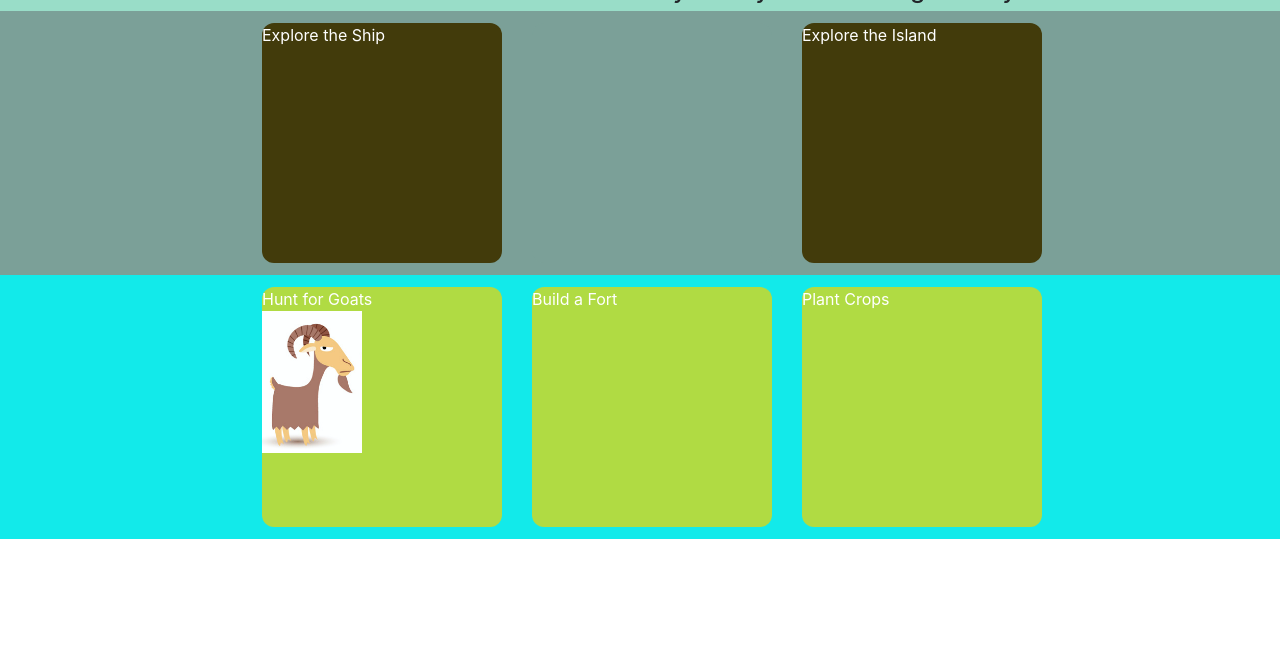
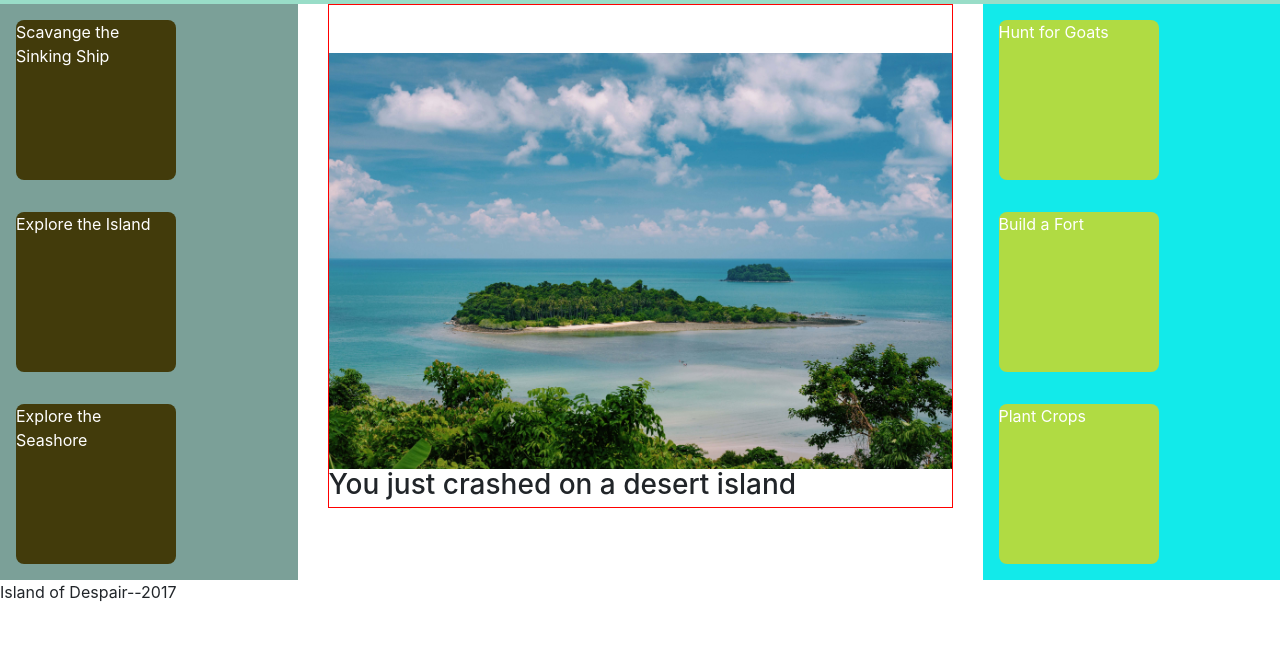
Before and after one commit to nathandpeterson/island-of-despair, a plain HTML site: page index.html in a window 1280 px wide. Shown: the part 149-800 px from the top of the page. Drawn offline with nearby package versions, Linux system fonts and the light colour scheme.

Commit message:
redesign page layout and add central feedback tray

```diff
--- a/assets/scripts/action.js
+++ b/assets/scripts/action.js
@@ -2,7 +2,7 @@ function randomizer(){
   return Math.ceil(Math.random() * 100)
 }
 
-function hunting() {
+function findFood() {
   this.goats = function(){
     let success = randomizer();
     if (goats === 0){
@@ -11,6 +11,12 @@ function hunting() {
       food += 10;
       goats -= 1;
       return "You killed a goat! +10 FOOD!"
+      // tray.innerHTML = <div class='central-wrapper'>
+      //   <img src='assets/images/'>
+      // </div>
+      // <div class='dialogue'>
+      //   <h3>You just crashed on a desert island</h3>
+      // </div>
     } else {
       return "You couldn't kill any goats."
     }
@@ -25,6 +31,7 @@ function hunting() {
       return "You couldn't catch anything."
     }
   }
+
 }
 
 function crops() {
@@ -49,4 +56,4 @@ function fort() {
 }
 
 
-let hunt = new hunting()
+let find = new findFood()
--- a/assets/scripts/dom.js
+++ b/assets/scripts/dom.js
@@ -5,11 +5,12 @@ let discoverBtns = document.querySelectorAll('.discover')
 let actionBtns = document.querySelectorAll('.action')
 let dateDisplay = document.querySelector('#date')
 let discoverBox = document.querySelector('.discover-2')
+let tray = document.querySelector('.central-tray')
 
 for (let i = 0; i < actionBtns.length; i++){
   actionBtns[i].addEventListener('click', function(e){
     if(e.target.textContent.trim() === 'Hunt for Goats'){
-        hunt.goats();
+        find.goats();
     }
   })
 }
--- a/assets/scripts/main.js
+++ b/assets/scripts/main.js
@@ -1,5 +1,5 @@
 'use strict'
-let goats = 10 + (randomizer()/2)
+let goats = 10 + Math.ceil(randomizer()/3)
 let fishingSkill = 0
 let lumber = 0
 let fortStrength = 0
--- a/assets/scripts/timers.js
+++ b/assets/scripts/timers.js
@@ -68,8 +68,11 @@ function islandTimer(){
 var healthID = window.setInterval(healthTime, 1000)
 function healthTime(){
   if(food){
-    food = food - 1
+    food -= 1
     foodDisplay.textContent = " " + food;
+    if(health < 30){
+      health += 1
+    }
     healthDisplay.textContent = " " + health;
   } else {
     health = health - 1;
--- a/assets/style/style.css
+++ b/assets/style/style.css
@@ -1,5 +1,7 @@
-h1 {
-  text-align: center;
+body {
+  box-sizing: border-box;
+  margin: 0 auto;
+  padding: 0;
 }
 
 .status-bar {
@@ -9,28 +11,42 @@ h1 {
 }
 
 .status-bar h2 {
-  margin-top: 3%;
+  margin-top: 1rem;
 }
-
 
 .status-bar .badge {
   background: #423B0B;
 }
 
+.central-tray {
+  border: 1px red solid;
+  padding: 0;
+}
 
-.discover-row, .action-row {
+.central-wrapper {
+  margin-top: 3rem;
+  max-width: 100%;
+  height: auto;
+}
+
+.central-wrapper img {
+  width: 100%;
+}
+
+.discover-col, .action-col {
   display: flex;
-  justify-content: center;
+  flex-direction: column;
+  flex-wrap: nowrap;
 }
 
 .discover, .action {
-  height: 15rem;
-  width: 15rem;
-  margin: 5%;
-  border-radius: 5%;
+  height: 10rem;
+  width: 10rem;
+  margin: 1rem;
+  border-radius: 5%
 }
 
-.discover-row {
+.discover-col {
   background: #7BA098;
 }
 
@@ -39,12 +55,7 @@ h1 {
   color: white;
 }
 
-.discover-2 {
-  background: #7BA098;
-  color: white;
-}
-
-.action-row {
+.action-col {
   background: #12EAEA
 }
 
--- a/index.html
+++ b/index.html
@@ -63,41 +63,40 @@
       </div>
     </div>
     <div class="actions">
+        <div class="row">
+          <div class="col-3">
+            <div class="discover-col">
+              <div class="discover discover-1">Scavange the Sinking Ship
               </div>
-    <div class="discover-row">
-      <div class="row">
-        <div class="col-4">
-          <div class="discover discover-1">Explore the Ship
+              <div class="discover discover-2">Explore the Island
               </div>
-        </div>
-        <div class="col-4">
-          <div class="discover discover-2">
-          </div>
-        </div>
-        <div class="col-4">
-          <div class="discover discover-1">Explore the Island
+              <div class="discover discover-3">Explore the Seashore
               </div>
             </div>
           </div>
+          <div class="col-md-6">
+            <div class="central-tray">
+              <div class="central-wrapper">
+                <img src="assets/images/tropical-island.jpg">
               </div>
-    <div class="action-row">
-      <div class="row">
-        <div class="col-md-4">
-          <div class="action action-1">Hunt for Goats
-            <div class="thumb-wrap">
-              <img src="/assets/goat-icon.png">
+              <div class="dialogue">
+                <h3>You just crashed on a desert island</h3>
               </div>
             </div>
           </div>
-        <div class="col-md-4">
+          <div class="col-md-3">
+            <div class="action-col">
+              <div class="action action-1">Hunt for Goats
+              </div>
               <div class="action action-2">Build a Fort
               </div>
-        </div>
-        <div class="col-md-4">
               <div class="action action-3">Plant Crops
               </div>
           </div>
         </div>
       </div>
+    </div>
+    <footer><p>Island of Despair--2017</p>
+    </footer>
   </body>
 </html>
```
Also changed, not shown: assets/images/tropical-island.jpg (added), 2 other files. Lines whose indentation alone changed are shown as unchanged.
